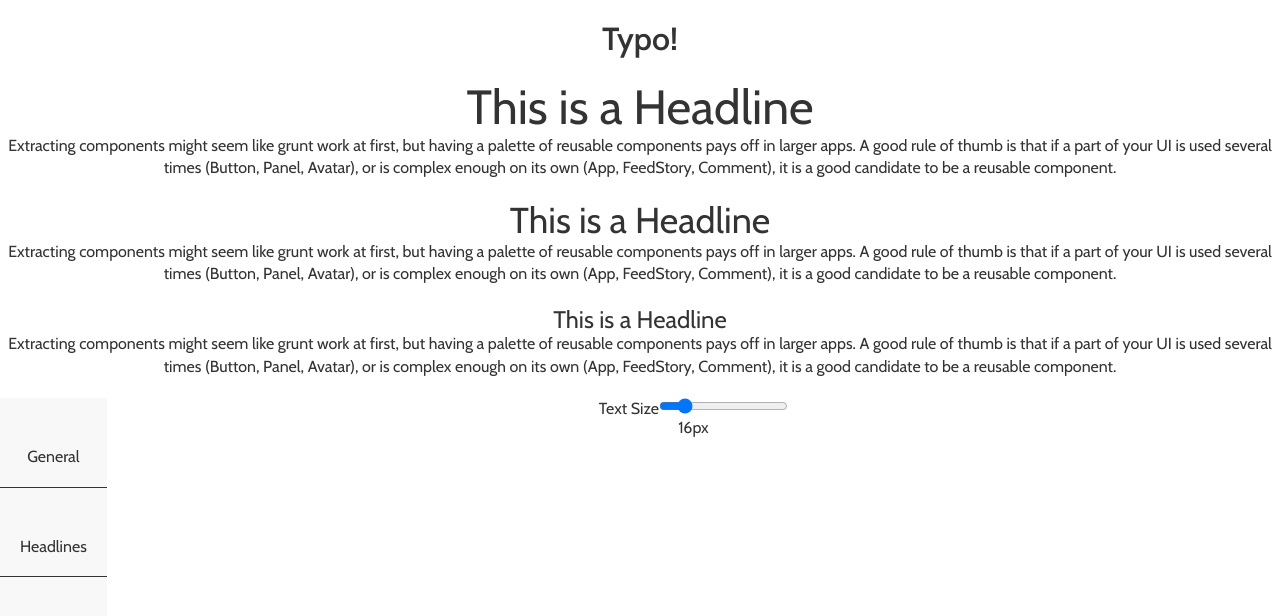
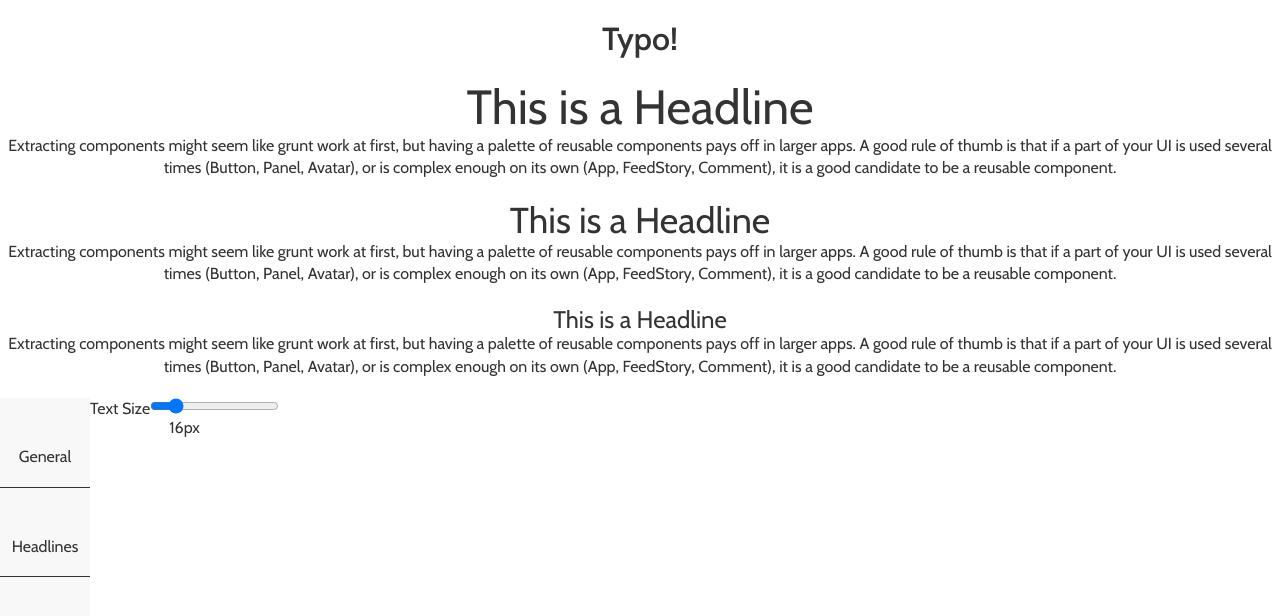
Before and after one commit to Plsr/25knots, a React app: page /typography in a window 1280 px wide. Shown: the top 616 px of the page. Built offline with nearby package versions, Linux system fonts and the light colour scheme.

Commit message:
Use flex display for TabNavigation

```diff
--- a/src/components/TabNavigation.jsx
+++ b/src/components/TabNavigation.jsx
@@ -72,7 +72,7 @@ export default class TabNavigation extends React.Component {
 
   render() {
     return(
-      <div>
+      <div className={css(styles.wrapperStyles)}>
         <div className={css(styles.TabListStyles)}>
           {this.renderTabs()}
         </div>
@@ -83,9 +83,13 @@ export default class TabNavigation extends React.Component {
 }
 
 const styles = StyleSheet.create({
+  wrapperStyles: {
+    display: 'flex',
+    flexDirection: 'row'
+  },
   TabListStyles: {
     height: '100vh',
-    float: 'left',
+    maxWidth: '90px',
     backgroundColor: baseColors.ultraLightGrey
   }
 })
```
